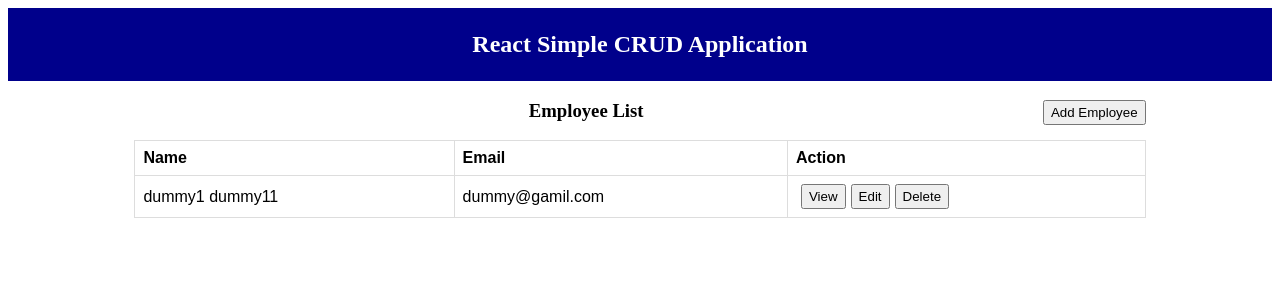
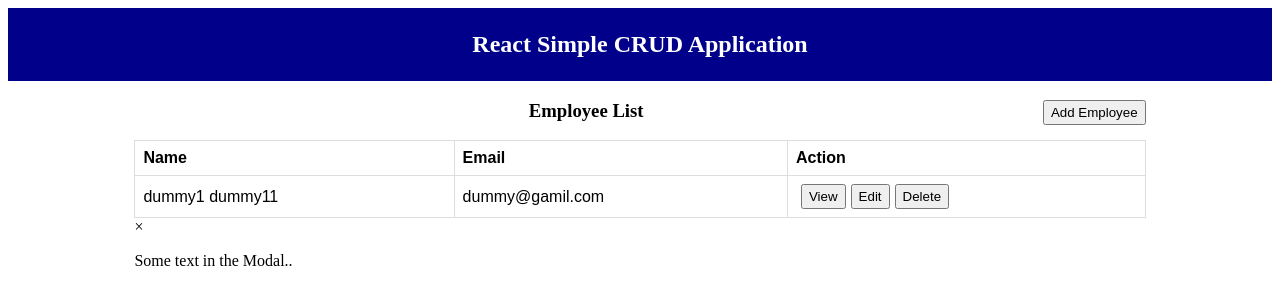
Before and after one commit to ruxsara/CRUD, a React (Vite) app: page / in a window 1280 px wide. Shown: the top 304 px of the page. Built offline with nearby package versions, Linux system fonts and the light colour scheme.

Commit message:
Feat:created EmployeeModal.style.css

```diff
--- a/src/Components/EmployeeList.tsx
+++ b/src/Components/EmployeeList.tsx
@@ -1,16 +1,15 @@
 import { IEmployee } from "./Employee.type";
-import "./EmployeeList.style.css"
+import "./EmployeeList.style.css";
+import { EmployeeModal } from "./EmployeeModal";
 
-type Props={
+type Props = {
   list: IEmployee[];
-onDeleteClickHnd:(data:IEmployee)=> void
-}
+  onDeleteClickHnd: (data: IEmployee) => void;
+};
 
-
-export const EmployeeList = (props:Props) => {
-    const {list,onDeleteClickHnd}= props
-    const onDeleteBtnClick=(data:IEmployee)=>{}
-  return(
+export const EmployeeList = (props: Props) => {
+  const { list, onDeleteClickHnd } = props;
+  return (
     <div>
       <article>
         <h3 className="list-header">Employee List</h3>
@@ -24,9 +23,8 @@ export const EmployeeList = (props:Props) => {
           </tr>
         </thead>
         <tbody>
-      {list.map((employee)=>{
+          {list.map((employee) => {
             return (
-
               <tr key={employee.id}>
                 <td>{`${employee.firstName} ${employee.lastName} `}</td>
                 <td>{employee.email}</td>
@@ -34,19 +32,19 @@ export const EmployeeList = (props:Props) => {
                   <div>
                     <input type="button" value="View" />
                     <input type="button" value="Edit" />
-                <input type="button" value="Delete" onClick={onDeleteClickHnd} />
-
+                    <input
+                      type="button"
+                      value="Delete"
+                      onClick={()=>{onDeleteClickHnd(employee)}}
+                    />
                   </div>
                 </td>
               </tr>
-
-        )
-      })}</tbody>
-
-
-
-
+            );
+          })}
+        </tbody>
       </table>
+      <EmployeeModal />
     </div>
-  )
+  );
 };
--- /dev/null
+++ b/src/Components/EmployeeModal.style.css
@@ -0,0 +1,39 @@
+body {font-family: Arial, Helvetica, sans-serif;}
+
+
+.modal {
+  display: none;
+  position: fixed;
+  z-index: 1;
+  padding-top: 100px;
+  left: 0;
+  top: 0;
+  width: 100%;
+  height: 100%;
+  overflow: auto;
+  background-color: rgb(0,0,0);
+  background-color: rgba(0,0,0,0.4);
+}
+
+.modal-content {
+  background-color: #fefefe;
+  margin: auto;
+  padding: 20px;
+  border: 1px solid #888;
+  width: 80%;
+}
+
+
+.close {
+  color: #aaaaaa;
+  float: right;
+  font-size: 28px;
+  font-weight: bold;
+}
+
+.close:hover,
+.close:focus {
+  color: #000;
+  text-decoration: none;
+  cursor: pointer;
+}
--- a/src/Components/EmployeeModal.tsx
+++ b/src/Components/EmployeeModal.tsx
@@ -1,4 +1,10 @@
-export const EmployeeModal=()=>{
-    return <div> </div>
-
-}
+export const EmployeeModal = () => {
+  return (
+    <div id="myModal" className="modal">
+      <div className="modal-content">
+        <span className="close">&times;</span>
+        <p>Some text in the Modal..</p>
+      </div>
+    </div>
+  );
+};
```
Lines whose indentation alone changed are shown as unchanged.
